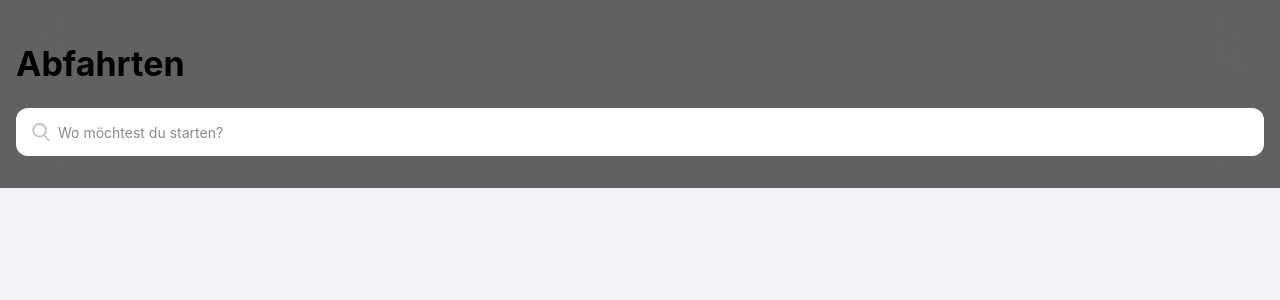
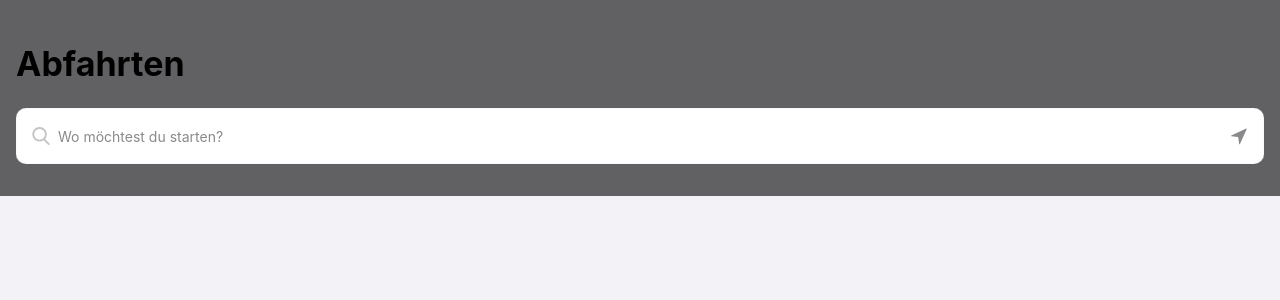
Before and after one commit to madebyfabian/public-transport-app, a Vue app: page /departures in a window 1280 px wide. Shown: the top 300 px of the page. Built offline with nearby package versions, Linux system fonts and the light colour scheme; what @sum.cumo/vue-states would draw is missing.

Commit message:
Added ability to get station by curr location

```diff
--- a/src/components/UI/Input.vue
+++ b/src/components/UI/Input.vue
@@ -1,11 +1,12 @@
 <template>
   <div class="input">
     <div
-      @click="$emit('clickIconLeft')"
-      v-if="iconLeft"
+      v-if="iconLeft && iconLeft.name"
+      @click="() => 'onClick' in iconLeft ? iconLeft.onClick() : null"
+      :class="{ 'is-clickable': 'onClick' in iconLeft }"
       class="input__icon-container">
 
-      <SVGIcon :name="iconLeft" />
+      <SVGIcon :name="iconLeft.name" />
     </div>
 
     <div class="input__floating-label-container">
@@ -25,11 +26,12 @@
     </div>
 
     <div
-      @click="$emit('clickIconRight')"
-      v-if="iconRight"
+      v-if="iconRight && iconRight.name"
+      @click="() => 'onClick' in iconRight ? iconRight.onClick() : null"
+      :class="{ 'is-clickable': 'onClick' in iconRight }"
       class="input__icon-container">
 
-      <SVGIcon :name="iconRight" />
+      <SVGIcon :name="iconRight.name" />
     </div>
   </div>
 </template>
@@ -118,7 +120,15 @@
       svg {
         width: 18px;
         height: 18px;
-        fill: var(--color-text-secondary);
+        pointer-events: none;
+        fill: var(--color-icons);
+      }
+
+      &.is-clickable {
+        svg {
+          fill: var(--color-text-secondary);
+          pointer-events: all;
+        }
       }
     }
   }
--- a/src/functions/APIWrapperVAG.js
+++ b/src/functions/APIWrapperVAG.js
@@ -1,11 +1,13 @@
 /**
- * Info: "vag" is the name of the local public transport provider (https://www.vag.de)
- * I have to use 2 API's, because those live departure data is only available for my city and not for the whole state I live in
- * Using an inoffical API found in the network devtools at https://start.vag.de/
+ * "VAG" is the name of the local public transport provider (https://www.vag.de).
+ * I have to use 2 API's, because those live departure data is only available for my city and not for the whole state I live in.
+ * Using a (maybe) unpublic API found in the network devtools at https://start.vag.de/.
+ * DOCS: https://start.vag.de/dm/swagger/ui/index
+ * At the time of development, API was in V1 (1.2)
  */
 
 
-const BASE_URL = 'https://start.vag.de/dm/api'
+const BASE_URL = 'https://start.vag.de/dm/api/v1'
 
 
 /**
@@ -33,5 +35,48 @@ export const fetchStations = async (searchQuery) => {
     throw new Error('Network response was not ok.');
 
   const stationsData = await stationsRes.json()
-  return stationsData
+  return stationsData.Haltestellen
 }
+
+
+/**
+ * Fetches a list of stations that are around you, by sending the current coords (lat & lon) to our own API,
+ * which gives us a list of stations bask.
+ * Attention! Since the list is in a different format, we have to send the ID we get to the VAG API to get back the right format -.-
+ * @param {number} givenLat Float of the latitude of the curr position.
+ * @param {number} givenLat Float of the longitude of the curr position.
+ */
+export const fetchStationsByCoords = async (givenLat, givenLon) => {
+  // First, calc the cos of the lat (to pay attention to the curvature of the earth, see: https://stackoverflow.com/a/39298241)
+  const givenLatCos = Math.pow(Math.cos(givenLat * Math.PI / 180), 2),
+        givenRadius = 1000
+
+  const apiCall = async (radius = 1000) => {
+    const stationsRes = await fetch(`${BASE_URL}/haltestellen.json/vgn/location?lat=${givenLat}&lon=${givenLon}&radius=${givenRadius}`)
+    if (!stationsRes.ok)
+      throw new Error('Network response was not ok.')
+
+    return await (await stationsRes.json()).Haltestellen
+  }
+
+  let stationsData = await apiCall()
+
+  // On smaller towns, it may can be that in a 1000m radius there is no station.
+  if (stationsData.length === 0) {
+    console.log('GET THAT RADIUS BIGGER!')
+    stationsData = await apiCall(4000)
+  }
+
+
+  // Now we have an array of UNSORTED stations that are in the radius.
+  // Calculate the distance between users location and the station location
+  stationsData = stationsData.map(station => {
+    station.distance = ((station.Latitude - givenLat) * (station.Latitude - givenLat)) + ((station.Longitude - givenLon) * (station.Longitude - givenLon) * givenLatCos)
+    return station
+  })
+
+  // Sort by distance to get the nearest station
+  return stationsData.sort((a, b) => {
+    return a.distance - b.distance
+  })
+}
--- a/src/functions/setLoadingTrue.js
+++ /dev/null
@@ -1,4 +0,0 @@
-export default (currThis) => {
-  console.log(currThis)
-  currThis.loading = true
-}
--- a/src/views/departures.view.vue
+++ b/src/views/departures.view.vue
@@ -3,23 +3,18 @@
     <div class="page__fixed-box">
       <h1>Abfahrten</h1>
 
-      <div class="station-input">
-        <span class="station-input__icon">
-          <SVGIcon name="search" />
-        </span>
-
-        <input
+      <Input
         @input="searchStations"
+        @focus="resetSearchInput"
         v-model="searchQuery"
-          @focus="resetSearchInput"
         ref="stationsInput"
-          class="station-input__textfield"
+        :iconLeft="{ name: 'search' }"
+        :iconRight="{ name: 'location-compass', onClick: searchStationsByLocation }"
         type="text"
         autofocus
         spellcheck="false"
         placeholder="Wo möchtest du starten?"
       />
-      </div>
 
       <DeparturesSuggestions
         v-if="showStationSuggestions"
@@ -36,7 +31,7 @@
             <DeparturesResults :departures="departures" />
           </div>
           <div class="results__controls">
-            <div @click="getDepartures('LATER')" class="results__later-btn">Später</div>
+            <div @click="getDepartures(true)" class="results__later-btn">Später</div>
           </div>
         </div>
 
@@ -75,14 +70,12 @@
   import LoadingSpinner from '@/components/UI/LoadingSpinner'
   import SVGIcon from '@/components/UI/SVGIcon'
   import AlertBox from '@/components/UI/AlertBox'
+  import Input from '@/components/UI/Input.vue'
 
-  import setLoadingTrue from '@/functions/setLoadingTrue'
+  // Import functions
+  import { fetchDepartures, fetchStations, fetchStationsByCoords } from '@/functions/APIWrapperVAG'
+  import getCurrPos from '@/functions/getCurrPos.fn'
 
-  // Import API functions
-  import {
-    fetchDepartures,
-    fetchStations
-  } from '@/functions/APIWrapperVAG'
 
   export default {
     name: 'home',
@@ -92,7 +85,8 @@
       DeparturesSuggestions,
       SVGIcon,
       LoadingSpinner,
-      AlertBox
+      AlertBox,
+      Input
     },
 
     data: function() {
@@ -111,12 +105,12 @@
     },
 
     methods: {
-      getDepartures: function (method = null) {
+      getDepartures: function (loadWithDelay = false) {
         let delay = 0
         this.isLoadingDepartures = true
         this.isLoading = true
 
-        if (method === 'LATER')
+        if (loadWithDelay)
           // Get the last result's departure minute and take this as the delay. - 1 to get sure we'll catch every departure. We're filtering out doubles further down
           delay = this.departures[this.departures.length - 1].AbfahrtszeitIst - 1
         else
@@ -135,7 +129,7 @@
           })
 
           // Add newly fetched items to the end
-          if (method === 'LATER') {
+          if (loadWithDelay) {
             for (const newDeparture of departuresData) {
               // Filter out every item we already have in the list and would then get shown twice.
               if (!this.departures.find(existingDeparture => existingDeparture.Fahrtnummer === newDeparture.Fahrtnummer))
@@ -172,14 +166,8 @@
           this.setLastSearches(lastSearches)
 
           // If user searched for a station before he selected it:
-          if (this.searchQuery.length !== 0) {
-            const suggestions__container = this.$refs.departuresSuggestions.$refs.suggestions__container
-            suggestions__container.scrollTo({ top: 0, left: 0 })
-
-            // Timeout, just to not have a "jump"-animation.
-            this.suggestions = lastSearches
+          if (this.searchQuery.length !== 0)
             this.searchQuery = ''
-          }
 
           // Get upcoming departures for this station
           const departuresRes = await this.getDepartures()
@@ -233,30 +221,42 @@
         }
 
         const searchData = await fetchStations(this.searchQuery)
-        if (searchData.Haltestellen.length === 0)
+        if (!searchData.length)
           return // no station found
 
-        this.suggestions = this.generateSaveableData(searchData.Haltestellen)
+        this.suggestions = this.generateSaveableData(searchData)
         this.showStationSuggestions = true
       },
 
+      searchStationsByLocation: async function() {
+        const currPos  = await getCurrPos(),
+              givenLat = currPos.coords.latitude, // 49.4525482
+              givenLon = currPos.coords.longitude // 11.1142636
+
+        const searchData = await fetchStationsByCoords(givenLat, givenLon)
+        if (!searchData.length)
+          return // no station found
+
+        const nearestStation = searchData[0]
+
+        console.log(searchData)
+
+        this.suggestions = this.generateSaveableData(searchData)
+        this.selectStation(searchData[0].VGNKennung)
+        this.searchQuery = nearestStation.Haltestellenname
+      },
+
       generateSaveableData: function(VAGAPIData) {
-        let saveableData = []
-        for (let i = 0; i < VAGAPIData.length; i++) {
-          const station = VAGAPIData[i],
-                name = station.Haltestellenname.split('('),
-                id = station.VGNKennung
-
-          saveableData.push({
-            id,
+        return VAGAPIData.map(station => {
+          const name = station.Haltestellenname.split('(')
+          return {
+            id: station.VGNKennung,
             name: {
               main: name[0].trim(),
               sub: name[1].replace(')', '')
             }
+          }
         })
-        }
-
-        return saveableData
       }
     },
 
@@ -267,45 +267,6 @@
 </script>
 
 <style lang="scss" scoped>
-  .station-input {
-    height: 3rem;
-    width: 100%;
-    border-radius: .75rem; // was 10px
-    background-color: var(--color-bg-secondary);
-    overflow: hidden;
-    @include flex(flex-start);
-    position: relative;
-
-    &__icon {
-      display: block;
-      height: 100%;
-      @include flex(flex-end);
-
-      svg {
-        width: 18px;
-        height: 18px;
-        margin: 0 .5rem 0 1rem;
-        fill: var(--color-icons);
-      }
-    }
-
-    &__textfield {
-      height: 100%;
-      display: block;
-      border: none;
-      appearance: none;
-      margin: 0;
-      padding: 0;
-      outline: none;
-      width: 100%;
-      background-color: transparent;
-
-      &::placeholder { color: var(--color-text-secondary); opacity: 1;  }
-      &:-ms-input-placeholder { color: var(--color-text-secondary); }
-      &::-ms-input-placeholder {  color: var(--color-text-secondary); }
-    }
-  }
-
   .results {
     position: relative;
     margin-top: .5rem;
```
Lines whose indentation alone changed are shown as unchanged.
